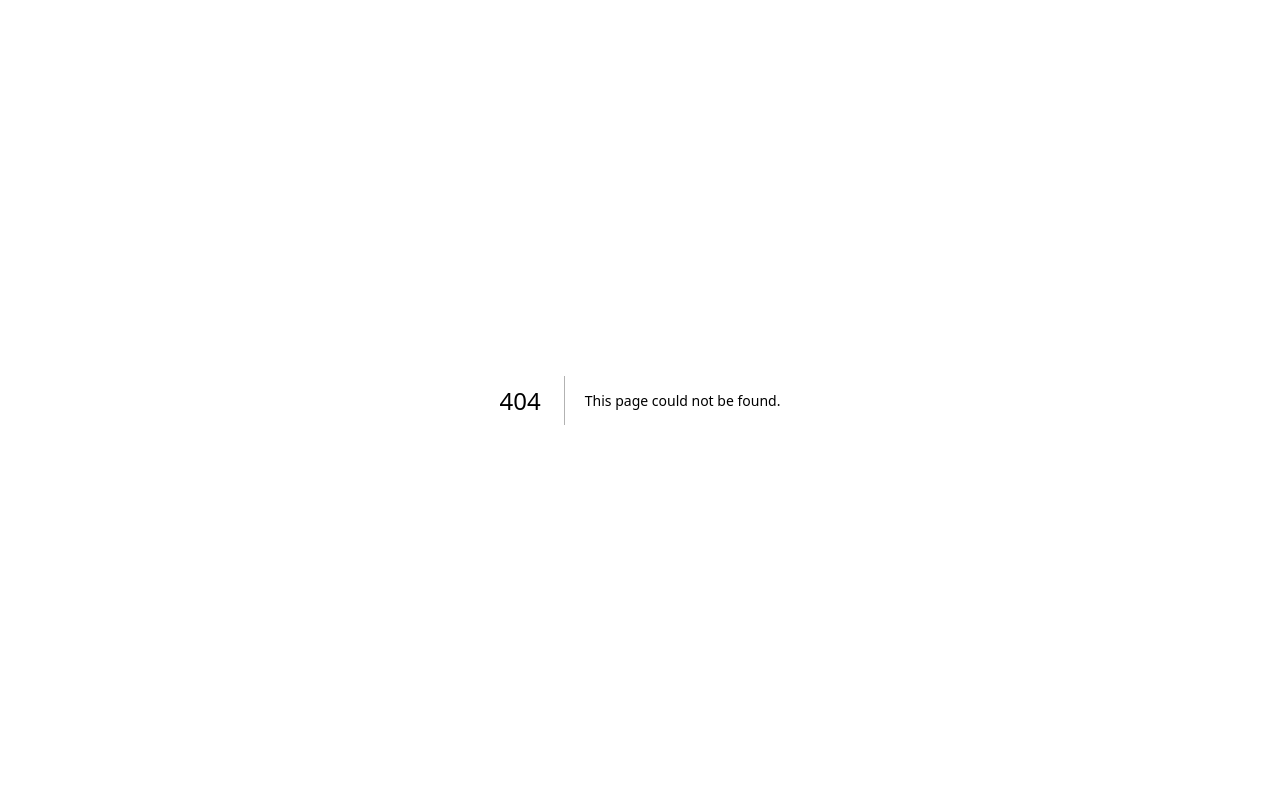
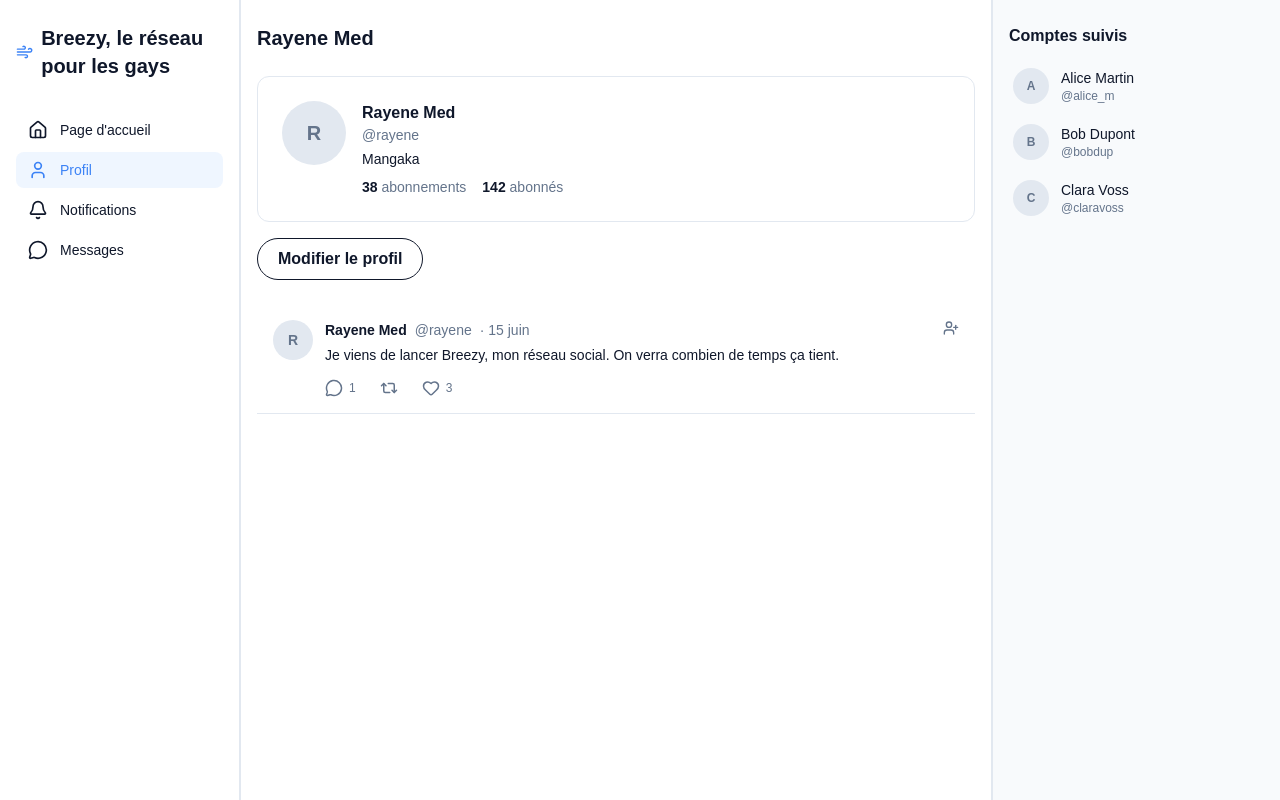
Before and after one commit to DAD-groupe-2aix/breezy-front, a Next.js app: page /profile in a window 1280 px wide. Before the commit this address had no page. Built offline with nearby package versions, Linux system fonts and the light colour scheme.

Commit message:
ajout page profile, bouton suivre et ne plus suivre

```diff
--- /dev/null
+++ b/app/profile/[id]/page.js
@@ -0,0 +1,73 @@
+'use client';
+
+import { useState } from 'react';
+import { useParams } from 'next/navigation';
+import MainLayout from '@/components/layout/MainLayout';
+import PostCard from '@/components/post/PostCard';
+import { mockPosts } from '@/mock/post';
+import { suggestedUsers } from '@/mock/user';
+
+export default function UserProfilePage() {
+    const { id } = useParams();
+    const user = suggestedUsers.find((u) => u.id === id);
+    const storageKey = `following_${id}`;
+    const [following, setFollowing] = useState(() => {
+        if (typeof window === 'undefined') return false;
+        return localStorage.getItem(storageKey) === 'true';
+    });
+
+
+    if (!user) {
+        return (
+            <MainLayout>
+                <div className="px-4 py-6">
+                    <p className="text-[#64748B]">Utilisateur introuvable.</p>
+                </div>
+            </MainLayout>
+        );
+    }
+
+    const userPosts = mockPosts.filter((p) => p.author.id === id);
+
+    return (
+        <MainLayout>
+            <div className="px-4 py-6">
+                <h1 className="text-xl font-bold text-[#0F172A] mb-6">{user.name}</h1>
+
+                {/* Carte profil */}
+                <div className="border border-[#E2E8F0] rounded-xl p-6 mb-4 flex gap-4">
+                    <div className="w-16 h-16 rounded-full bg-[#E2E8F0] flex items-center justify-center text-xl font-bold text-[#64748B] shrink-0">
+                        {user.name.charAt(0).toUpperCase()}
+                    </div>
+                    <div>
+                        <p className="font-bold text-[#0F172A]">{user.name}</p>
+                        <p className="text-sm text-[#64748B]">@{user.username}</p>
+                    </div>
+                </div>
+
+                <button
+                    onClick={() => {
+                        const newValue = !following;
+                        setFollowing(newValue);
+                        localStorage.setItem(storageKey, String(newValue));
+                    }}
+
+                    className={`font-semibold px-5 py-2 rounded-full transition-colors mb-6 ${following
+                        ? 'border border-[#E2E8F0] text-[#0F172A] hover:border-[#EF4444] hover:text-[#EF4444]'
+                        : 'bg-[#0F172A] text-white hover:bg-[#1E293B]'
+                        }`}
+                >
+                    {following ? 'Ne plus suivre' : 'Suivre'}
+                </button>
+
+                <div>
+                    {userPosts.length === 0 ? (
+                        <p className="text-center text-[#64748B] py-10">Aucun post de cet utilisateur.</p>
+                    ) : (
+                        userPosts.map((post) => <PostCard key={post.id} post={post} />)
+                    )}
+                </div>
+            </div>
+        </MainLayout>
+    );
+}
--- /dev/null
+++ b/app/profile/page.js
@@ -0,0 +1,52 @@
+'use client';
+
+import MainLayout from '@/components/layout/MainLayout';
+import PostCard from '@/components/post/PostCard';
+import { currentUser } from '@/mock/user';
+import { mockPosts } from '@/mock/post';
+
+export default function ProfilePage() {
+  const userPosts = mockPosts.filter((p) => p.author.id === currentUser.id);
+
+  return (
+    <MainLayout>
+      <div className="px-4 py-6">
+        <h1 className="text-xl font-bold text-[#0F172A] mb-6">{currentUser.name}</h1>
+
+        {/* Carte profil */}
+        <div className="border border-[#E2E8F0] rounded-xl p-6 mb-4 flex gap-4">
+          <div className="w-16 h-16 rounded-full bg-[#E2E8F0] flex items-center justify-center text-xl font-bold text-[#64748B] shrink-0">
+            {currentUser.name.charAt(0).toUpperCase()}
+          </div>
+          <div>
+            <p className="font-bold text-[#0F172A]">{currentUser.name}</p>
+            <p className="text-sm text-[#64748B]">@{currentUser.username}</p>
+            {currentUser.bio && (
+              <p className="text-sm text-[#0F172A] mt-1">{currentUser.bio}</p>
+            )}
+            <div className="flex gap-4 mt-2">
+              <span className="text-sm text-[#64748B]">
+                <span className="font-bold text-[#0F172A]">{currentUser.followingCount}</span> abonnements
+              </span>
+              <span className="text-sm text-[#64748B]">
+                <span className="font-bold text-[#0F172A]">{currentUser.followersCount}</span> abonnés
+              </span>
+            </div>
+          </div>
+        </div>
+
+        <button className="border border-[#0F172A] text-[#0F172A] font-semibold px-5 py-2 rounded-full hover:bg-[#F8FAFC] transition-colors mb-6">
+          Modifier le profil
+        </button>
+
+        <div>
+          {userPosts.length === 0 ? (
+            <p className="text-center text-[#64748B] py-10">Aucun post pour l'instant.</p>
+          ) : (
+            userPosts.map((post) => <PostCard key={post.id} post={post} />)
+          )}
+        </div>
+      </div>
+    </MainLayout>
+  );
+}
--- a/components/layout/RightSidebar.jsx
+++ b/components/layout/RightSidebar.jsx
@@ -1,4 +1,5 @@
 import { suggestedUsers } from '@/mock/user';
+import Link from 'next/link';
 
 function UserAvatar({ name }) {
   return (
@@ -15,13 +16,13 @@ export default function RightSidebar() {
 
       <div className="flex flex-col gap-3">
         {suggestedUsers.map((user) => (
-          <div key={user.id} className="flex items-center gap-3">
+          <Link key={user.id} href={`/profile/${user.id}`} className="flex items-center gap-3 hover:bg-[#F8FAFC] rounded-lg p-1 transition-colors">
             <UserAvatar name={user.name} />
             <div>
               <p className="text-sm font-medium text-[#0F172A]">{user.name}</p>
               <p className="text-xs text-[#64748B]">@{user.username}</p>
             </div>
-          </div>
+          </Link>
         ))}
       </div>
     </aside>
--- a/components/post/PostCard.js
+++ b/components/post/PostCard.js
@@ -1,5 +1,5 @@
 'use client';
-
+import Link from 'next/link';
 import { useState } from 'react';
 import { MessageCircle, Repeat2, Heart, UserPlus, UserCheck } from 'lucide-react';
 
@@ -38,8 +38,11 @@ export default function PostCard({ post }) {
         <div className="flex-1 min-w-0">
           <div className="flex items-start justify-between gap-2">
             <div className="flex items-center gap-2 flex-wrap">
-              <span className="font-semibold text-sm text-[#0F172A]">{post.author.name}</span>
+              <Link href={`/profile/${post.author.id}`} className="font-semibold text-sm text-[#0F172A] hover:underline">
+                {post.author.name}
+              </Link>
               <span className="text-sm text-[#64748B]">@{post.author.username}</span>
+
               <span className="text-sm text-[#64748B]">· {formatDate(post.createdAt)}</span>
             </div>
 
--- a/mock/post.js
+++ b/mock/post.js
@@ -2,7 +2,7 @@ export const mockPosts = [
   {
     id: "1",
     author: { id: "2", name: "Faycal Rguig", username: "fayz_r", avatar: null },
-    content: "Premier post sur Breezy, c'est trop bien ce réseau !",
+    content: "qui plan cul 20h?",
     likesCount: 12,
     commentsCount: 3,
     liked: false,
@@ -12,7 +12,7 @@ export const mockPosts = [
   {
     id: "2",
     author: { id: "3", name: "Yanis", username: "yanis_b", avatar: null },
-    content: "Next.js 15 avec l'App Router c'est vraiment une autre dimension pour le développement web.",
+    content: "qui five, j'ai besoin de 9 joeurs",
     likesCount: 47,
     commentsCount: 8,
     liked: true,
@@ -29,4 +29,14 @@ export const mockPosts = [
     following: false,
     createdAt: "2025-06-13T18:45:00Z",
   },
+  {
+    id: "4",
+    author: { id: "1", name: "Rayene Med", username: "rayene", avatar: null },
+    content: "Je viens de lancer Breezy, mon réseau social. On verra combien de temps ça tient.",
+    likesCount: 3,
+    commentsCount: 1,
+    liked: false,
+    following: false,
+    createdAt: "2025-06-15T08:00:00Z",
+  },
 ];
```
